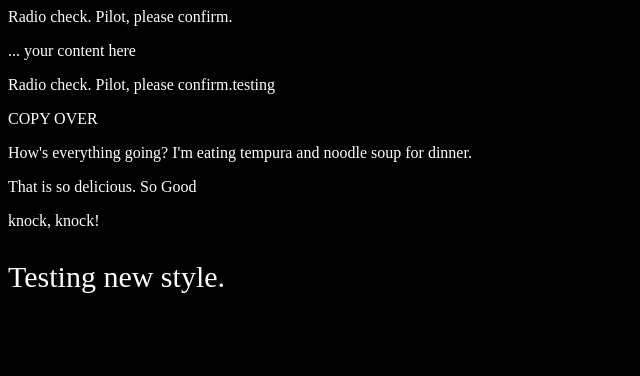
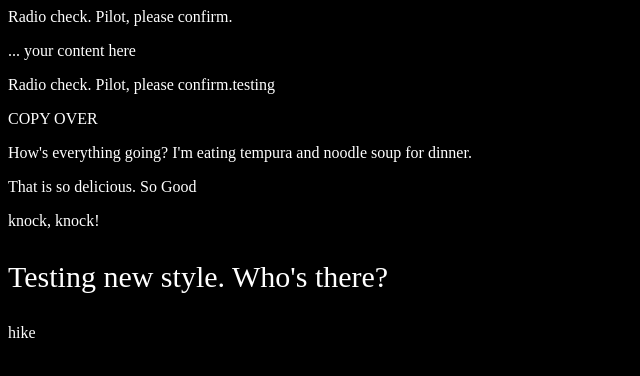
Before and after one commit to reynabiyo20/Reyna-Repo, a plain HTML site: page index.html in a window 1280 px wide. Shown: the whole page, without its empty margins (0-640 px from the left). Drawn offline with Linux system fonts and the light colour scheme.

Commit message:
added hike

```diff
--- a/index.html
+++ b/index.html
@@ -15,6 +15,7 @@
    <p>How's everything going? I'm eating tempura and noodle soup for dinner.</p
    <p>That is so delicious. So Good</p>
    <p> knock, knock!</p>
-   <p style="font-size:30px;">Testing new style.</p>
+   <p style="font-size:30px;">Testing new style. Who's there?</p>
+   <p>hike</p>
 </body>
 </html>
```
